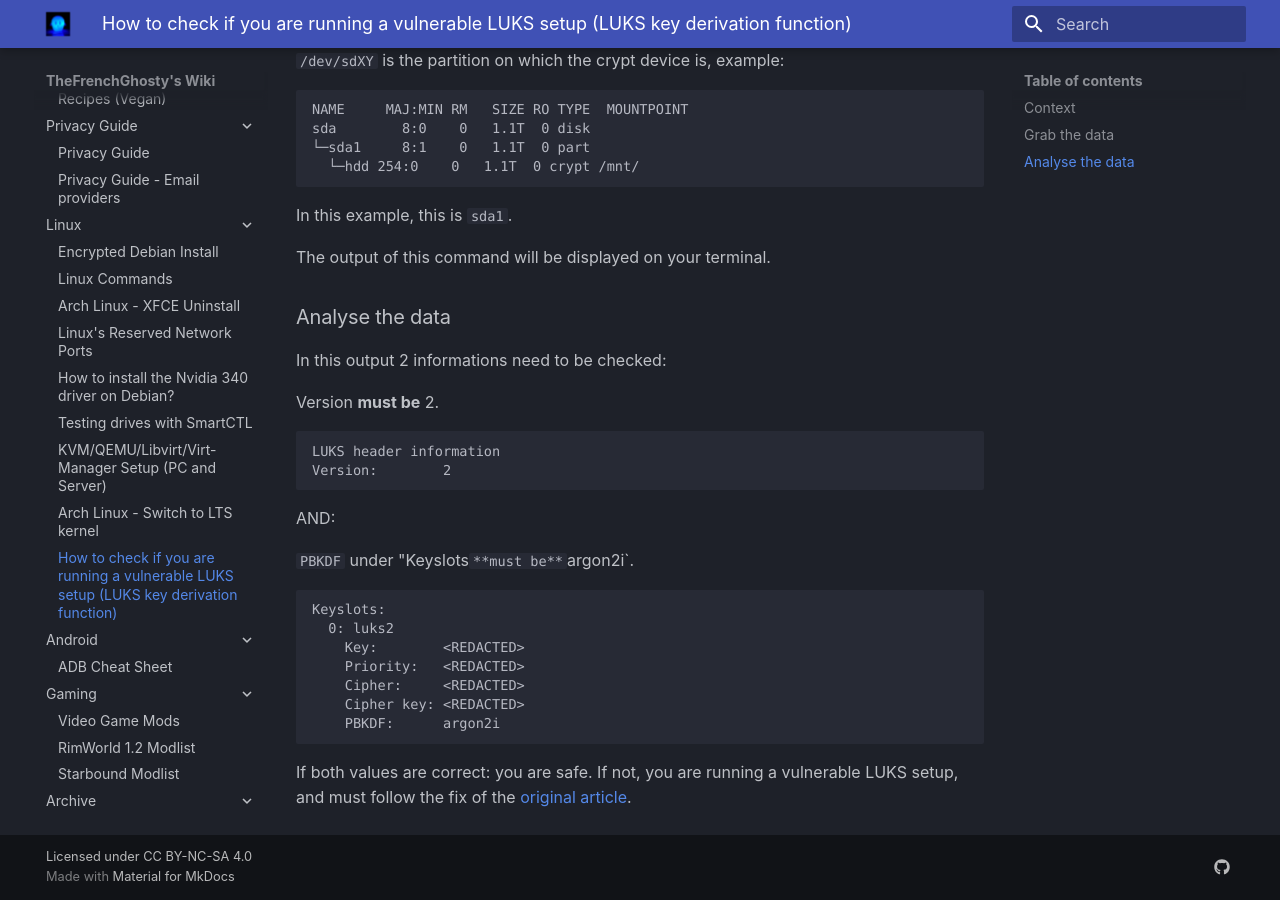
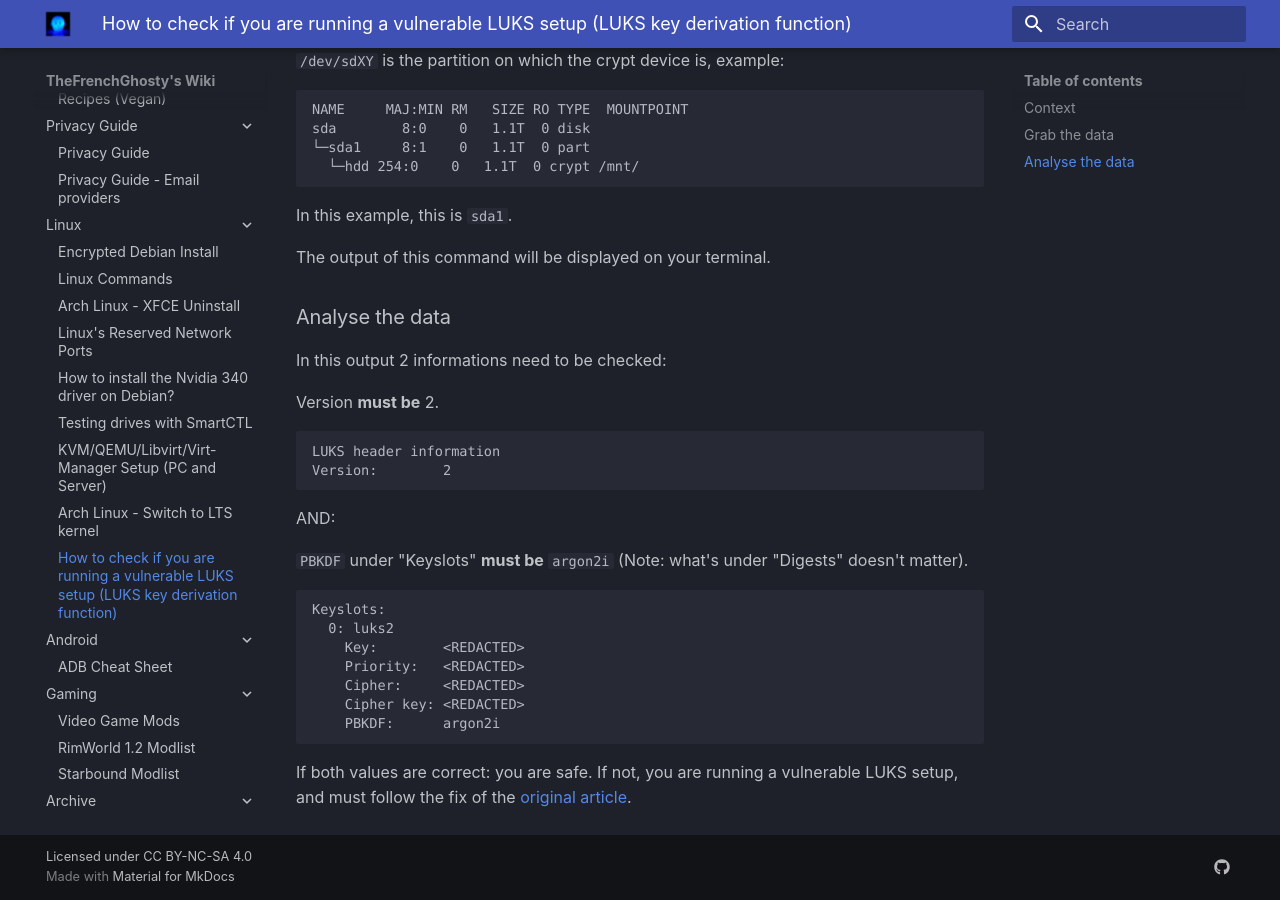
Before and after one commit to TheFrenchGhosty/wiki.thefrenchghosty.me, an MkDocs documentation site: the page built from docs/linux/vulnerable-luks-setup.md, in a window 1280 px wide and 900 px high, scrolled down 513 px. Built offline with MkDocs 1.6.1 and Material for MkDocs 9.7.7, drawn with Linux system fonts in a browser that asks for light colours.

Commit message:
Markdown fix and enhancement

````diff
--- a/docs/linux/vulnerable-luks-setup.md
+++ b/docs/linux/vulnerable-luks-setup.md
@@ -40,7 +40,7 @@ Version:       	2
 
 AND:
 
-`PBKDF` under "Keyslots` **must be** `argon2i`.
+`PBKDF` under "Keyslots" **must be** `argon2i` (Note: what's under "Digests" doesn't matter).
 
 ```
 Keyslots:
````
